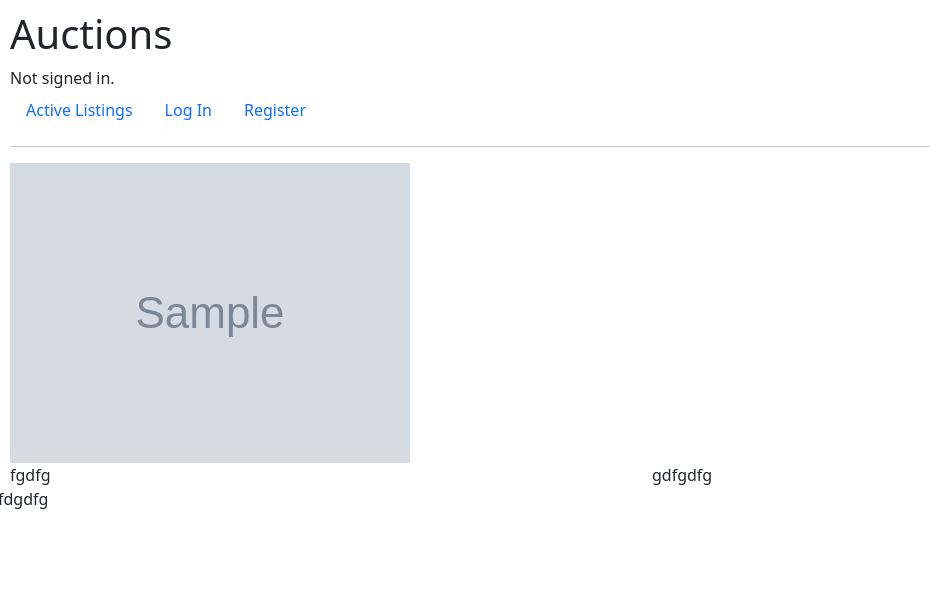
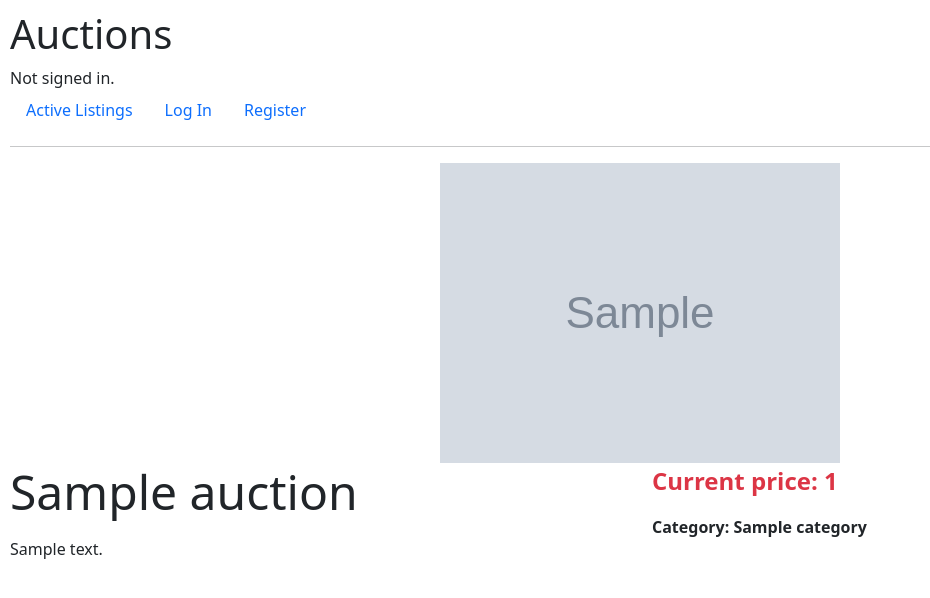
Before and after one commit to blackcaer/CS50W, a Django app: template auctions/templates/auctions/auction_details.html in a window 1280 px wide. Shown: the top 598 px of the page, without its empty margins (0-930 px from the left). Run offline with Django 3.2, Linux system fonts and the light colour scheme; the template is opened without the code that fills it: most values are stand-ins (such as "Sample title", 1, 10 or a date in 2020); grey boxes marked "Sample" are stand-in pictures; style sheets or scripts are compiled from the project's sources; some libraries are stand-ins or nearby versions.

Commit message:
Created and styled auction_details view

```diff
--- a/auctions/static/auctions/styles_auction_details.css
+++ b/auctions/static/auctions/styles_auction_details.css
@@ -1,3 +1,5 @@
-
+#main_listing_img {
+  max-width: 500px;
+}
 
 /*# sourceMappingURL=styles_auction_details.css.map */
--- a/auctions/styles_scss/styles_auction_details.scss
+++ b/auctions/styles_scss/styles_auction_details.scss
@@ -0,0 +1,4 @@
+#main_listing_img
+{
+    max-width: 500px;
+}
--- a/auctions/templates/auctions/auction_details.html
+++ b/auctions/templates/auctions/auction_details.html
@@ -5,18 +5,62 @@
 <link href="{% static 'auctions/styles_auction_details.css' %}" rel="stylesheet">
 {% endblock %}
 
+{% block title %}
+    {{auction.title}}
+{% endblock %}
+
 {% block body %}
 
+{% if user.is_authenticated %}
 <div class="row">
+    <div>
+        <button class="btn btn-primary"> Add to watchlist </button>
+    </div>
+</div>
+{% endif %}
 
-    <div class="col-sm-10">    <img src="{{ auction.img_url }}" class="img-fluid">
+{% if auction.img_url %}
+<div class="row justify-content-center">
+    <div class="col-sm-10">
+        <img src="{{ auction.img_url }}" class="img-fluid mx-auto d-block" id="main_listing_img">
+    </div>
+</div>
+{% endif %}
+
+<div class="row">
+    <div class="col-sm-6">
+        <p class="display-5">{{auction.title}}</p>
+        <p>{{auction.description}}</p>
+    </div>
+    <div class="col-sm-6">
+        <p class="text-danger fw-bold text-nowrap fs-4">Current price: {{auction.current_max_bid}}</p>
+
+        <p class="fw-bold text-nowrap ">Category: {{auction.category}}</p>
     </div>
 
 </div>
+
+<!--
 <div class="row">
-    <div class="col-sm-6">fgdfg</div>
-    <div class="col-sm-6">gdfgdfg</div>
+    <div class="col-sm-6">
+        <p class="display-5">{{auction.title}}</p>
+    </div>
+
+    <div class="col-sm-6">
+        <p class="text-danger fw-bold text-nowrap fs-4">Current price: {{auction.current_max_bid}}</p>
+    </div>
 </div>
-<div class="row">fdgdfg</div>
+<div class="row">
+    <div class="col-sm-4"></div>
+        <p>{{auction.description}}</p>
+    </div>
+
+    <div class="col-sm-6">
+        <p class="fw-bold text-nowrap">Category: {{auction.category}}</p>
+    </div>
+
+</div>
+
+<div class="row"></div> -->
 
 {% endblock %}
--- a/auctions/views.py
+++ b/auctions/views.py
@@ -89,5 +89,5 @@ def create_auction(request):
 
 def show_auction(request, auction_pk):
     auction = AuctionListing.objects.get(pk=auction_pk)
-    print(auction)
-    return render(request, "auctions/auction_details.html", {'auction': auction})
+    #print(auction)
+    return render(request, "auctions/auction_details.html", {'auction': auction,'user':request.user})
```
Also changed, not shown: 1 other file.
